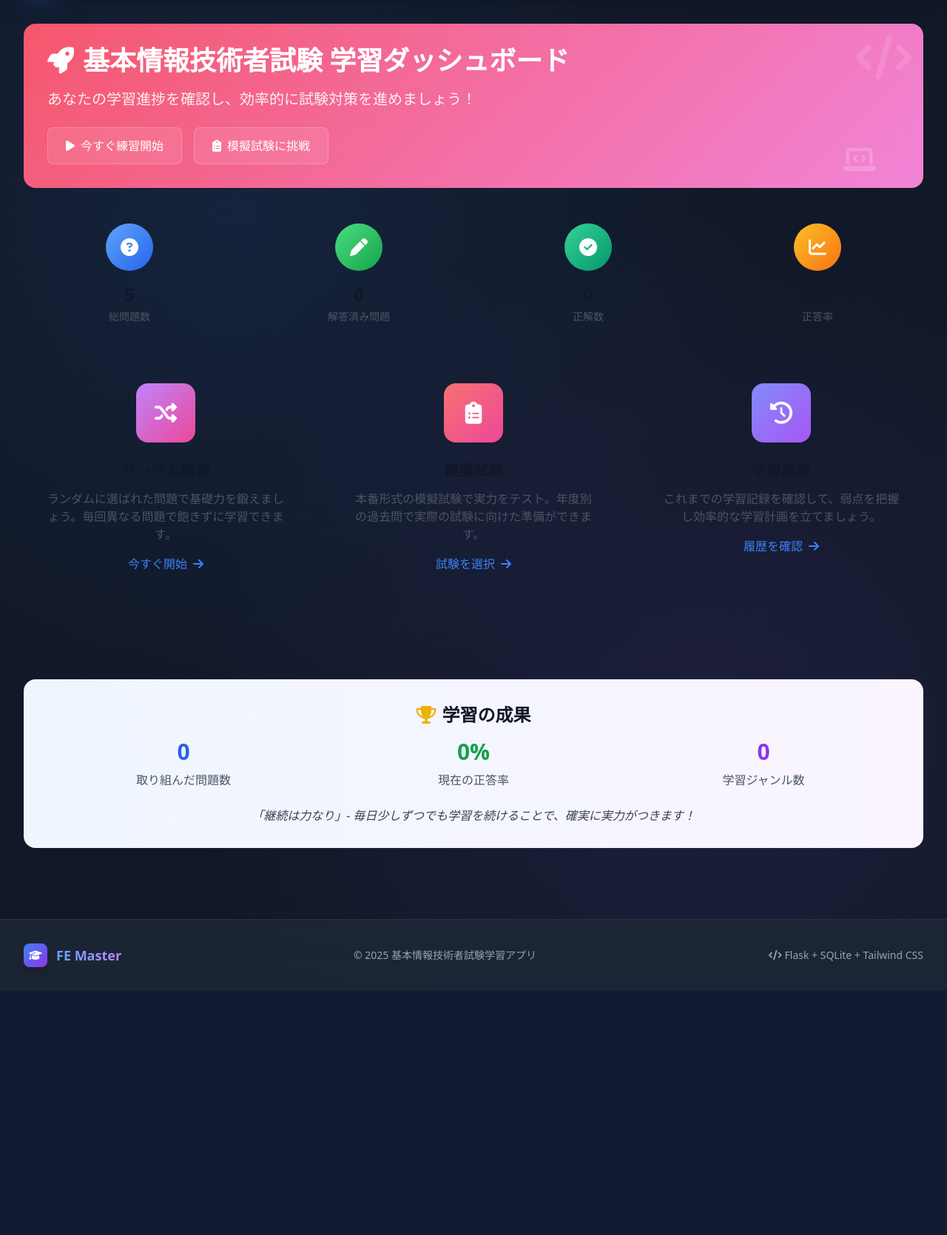
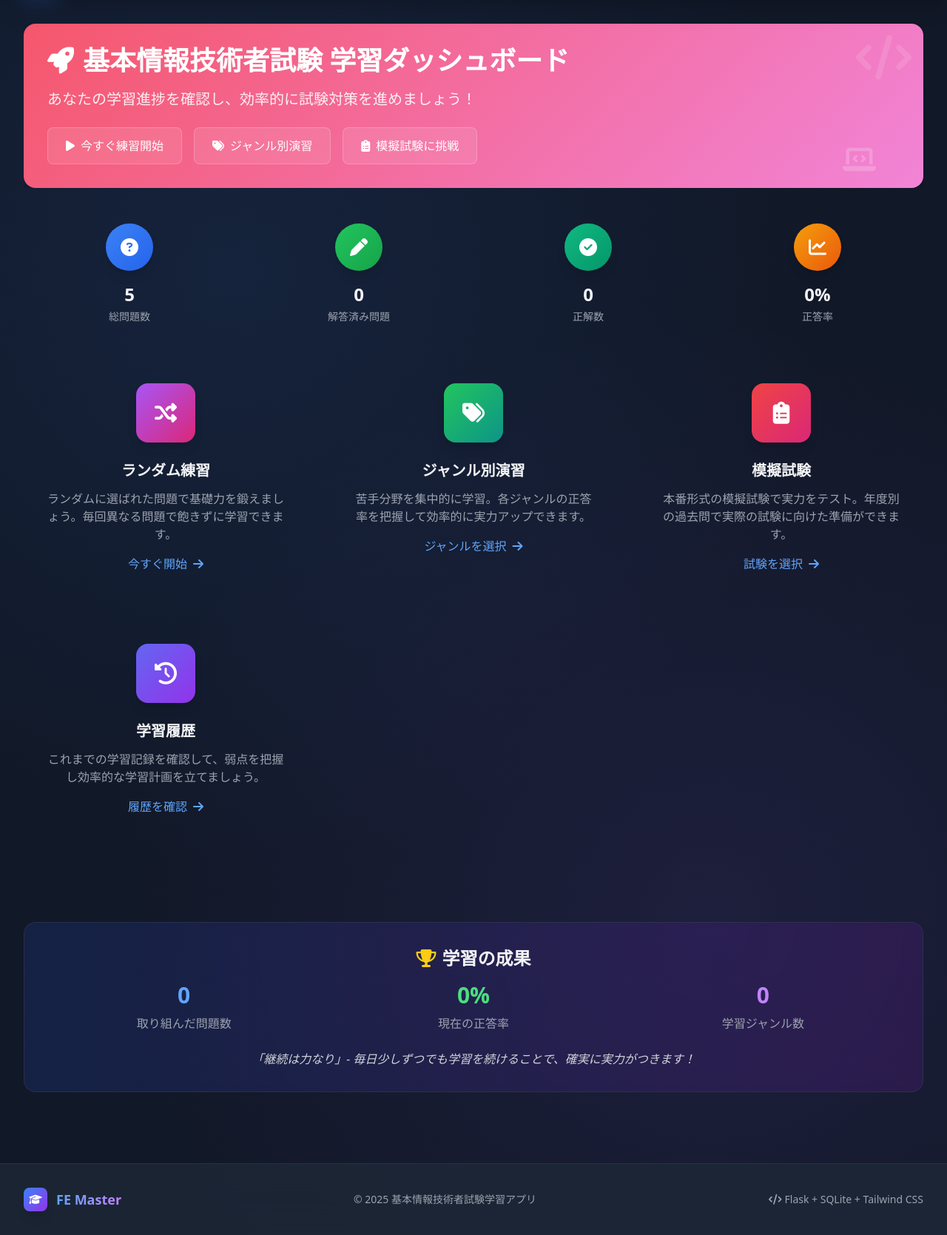
Before and after one commit to d01ki/FE-master, a Flask app: page / in a window 1280 px wide. Shown: the part 65-1734 px from the top of the page at 74% size. Before the commit the page ends 1372 px from the top, so only its background shows below. Run offline with Flask 3, Linux system fonts and the light colour scheme; data comes from the database, SQL or seed files in the repository; some libraries are stand-ins or nearby versions.

Commit message:
Update dashboard with dark theme and improved layout

```diff
--- a/templates/dashboard.html
+++ b/templates/dashboard.html
@@ -5,7 +5,7 @@
 {% block content %}
 <!-- Hero Section -->
 <div class="relative mb-12 overflow-hidden">
-    <div class="gradient-bg rounded-2xl p-8 text-white relative">
+    <div class="gradient-bg rounded-2xl p-8 text-white relative shadow-2xl">
         <div class="relative z-10">
             <div class="max-w-4xl">
                 <h1 class="text-4xl font-bold mb-4 animate-float">
@@ -18,6 +18,10 @@
                     <a href="{{ url_for('random_question') }}"
                        class="glass-effect px-6 py-3 rounded-lg hover:bg-white hover:bg-opacity-30 transition-all duration-300 transform hover:scale-105">
                         <i class="fas fa-play mr-2"></i>今すぐ練習開始
+                    </a>
+                    <a href="{{ url_for('genre_practice') }}"
+                       class="glass-effect px-6 py-3 rounded-lg hover:bg-white hover:bg-opacity-30 transition-all duration-300 transform hover:scale-105">
+                        <i class="fas fa-tags mr-2"></i>ジャンル別演習
                     </a>
                     <a href="{{ url_for('mock_exam') }}"
                        class="glass-effect px-6 py-3 rounded-lg hover:bg-white hover:bg-opacity-30 transition-all duration-300 transform hover:scale-105">
@@ -40,41 +44,41 @@
 <div class="grid grid-cols-1 sm:grid-cols-2 lg:grid-cols-4 gap-6 mb-12">
     <div class="card group">
         <div class="card-body text-center">
-            <div class="w-16 h-16 bg-gradient-to-br from-blue-400 to-blue-600 rounded-full flex items-center justify-center mx-auto mb-4 group-hover:scale-110 transition-transform duration-300">
+            <div class="w-16 h-16 bg-gradient-to-br from-blue-500 to-blue-600 rounded-full flex items-center justify-center mx-auto mb-4 group-hover:scale-110 transition-transform duration-300 shadow-lg">
                 <i class="fas fa-question-circle text-white text-2xl"></i>
             </div>
-            <h3 class="text-2xl font-bold text-gray-900 mb-1">{{ stats.total_questions }}</h3>
-            <p class="text-gray-600 text-sm">総問題数</p>
+            <h3 class="text-2xl font-bold text-gray-100 mb-1">{{ stats.total_questions }}</h3>
+            <p class="text-gray-400 text-sm">総問題数</p>
         </div>
     </div>
 
     <div class="card group">
         <div class="card-body text-center">
-            <div class="w-16 h-16 bg-gradient-to-br from-green-400 to-green-600 rounded-full flex items-center justify-center mx-auto mb-4 group-hover:scale-110 transition-transform duration-300">
+            <div class="w-16 h-16 bg-gradient-to-br from-green-500 to-green-600 rounded-full flex items-center justify-center mx-auto mb-4 group-hover:scale-110 transition-transform duration-300 shadow-lg">
                 <i class="fas fa-pen text-white text-2xl"></i>
             </div>
-            <h3 class="text-2xl font-bold text-gray-900 mb-1">{{ stats.total_answers }}</h3>
-            <p class="text-gray-600 text-sm">解答済み問題</p>
+            <h3 class="text-2xl font-bold text-gray-100 mb-1">{{ stats.total_answers }}</h3>
+            <p class="text-gray-400 text-sm">解答済み問題</p>
         </div>
     </div>
 
     <div class="card group">
         <div class="card-body text-center">
-            <div class="w-16 h-16 bg-gradient-to-br from-emerald-400 to-emerald-600 rounded-full flex items-center justify-center mx-auto mb-4 group-hover:scale-110 transition-transform duration-300">
+            <div class="w-16 h-16 bg-gradient-to-br from-emerald-500 to-emerald-600 rounded-full flex items-center justify-center mx-auto mb-4 group-hover:scale-110 transition-transform duration-300 shadow-lg">
                 <i class="fas fa-check-circle text-white text-2xl"></i>
             </div>
-            <h3 class="text-2xl font-bold text-gray-900 mb-1">{{ stats.correct_answers }}</h3>
-            <p class="text-gray-600 text-sm">正解数</p>
+            <h3 class="text-2xl font-bold text-gray-100 mb-1">{{ stats.correct_answers }}</h3>
+            <p class="text-gray-400 text-sm">正解数</p>
         </div>
     </div>
 
     <div class="card group">
         <div class="card-body text-center">
-            <div class="w-16 h-16 bg-gradient-to-br from-amber-400 to-orange-500 rounded-full flex items-center justify-center mx-auto mb-4 group-hover:scale-110 transition-transform duration-300">
+            <div class="w-16 h-16 bg-gradient-to-br from-amber-500 to-orange-600 rounded-full flex items-center justify-center mx-auto mb-4 group-hover:scale-110 transition-transform duration-300 shadow-lg">
                 <i class="fas fa-chart-line text-white text-2xl"></i>
             </div>
-            <h3 class="text-2xl font-bold text-gray-900 mb-1">{{ stats.accuracy_rate }}%</h3>
-            <p class="text-gray-600 text-sm">正答率</p>
+            <h3 class="text-2xl font-bold text-gray-100 mb-1">{{ stats.accuracy_rate }}%</h3>
+            <p class="text-gray-400 text-sm">正答率</p>
         </div>
     </div>
 </div>
@@ -82,37 +86,56 @@
 <!-- Action Cards -->
 <div class="grid grid-cols-1 md:grid-cols-3 gap-8 mb-12">
     <a href="{{ url_for('random_question') }}" class="group block">
-        <div class="card h-full">
+        <div class="card h-full group-hover:shadow-purple-500/10">
             <div class="card-body text-center p-8">
-                <div class="w-20 h-20 bg-gradient-to-br from-purple-400 to-pink-500 rounded-2xl flex items-center justify-center mx-auto mb-6 group-hover:rotate-12 transition-transform duration-300">
+                <div class="w-20 h-20 bg-gradient-to-br from-purple-500 to-pink-600 rounded-2xl flex items-center justify-center mx-auto mb-6 group-hover:rotate-12 transition-transform duration-300 shadow-lg">
                     <i class="fas fa-random text-white text-3xl"></i>
                 </div>
-                <h3 class="text-xl font-bold text-gray-900 mb-3 group-hover:text-primary transition-colors duration-300">
+                <h3 class="text-xl font-bold text-gray-100 mb-3 group-hover:text-blue-400 transition-colors duration-300">
                     ランダム練習
                 </h3>
-                <p class="text-gray-600 mb-4">
+                <p class="text-gray-400 mb-4">
                     ランダムに選ばれた問題で基礎力を鍛えましょう。毎回異なる問題で飽きずに学習できます。
                 </p>
-                <span class="inline-flex items-center text-primary font-medium group-hover:underline">
+                <span class="inline-flex items-center text-blue-400 font-medium group-hover:underline">
                     今すぐ開始 <i class="fas fa-arrow-right ml-2 group-hover:translate-x-1 transition-transform duration-300"></i>
                 </span>
             </div>
         </div>
     </a>
 
+    <a href="{{ url_for('genre_practice') }}" class="group block">
+        <div class="card h-full group-hover:shadow-green-500/10">
+            <div class="card-body text-center p-8">
+                <div class="w-20 h-20 bg-gradient-to-br from-green-500 to-teal-600 rounded-2xl flex items-center justify-center mx-auto mb-6 group-hover:rotate-12 transition-transform duration-300 shadow-lg">
+                    <i class="fas fa-tags text-white text-3xl"></i>
+                </div>
+                <h3 class="text-xl font-bold text-gray-100 mb-3 group-hover:text-blue-400 transition-colors duration-300">
+                    ジャンル別演習
+                </h3>
+                <p class="text-gray-400 mb-4">
+                    苦手分野を集中的に学習。各ジャンルの正答率を把握して効率的に実力アップできます。
+                </p>
+                <span class="inline-flex items-center text-blue-400 font-medium group-hover:underline">
+                    ジャンルを選択 <i class="fas fa-arrow-right ml-2 group-hover:translate-x-1 transition-transform duration-300"></i>
+                </span>
+            </div>
+        </div>
+    </a>
+
     <a href="{{ url_for('mock_exam') }}" class="group block">
-        <div class="card h-full">
+        <div class="card h-full group-hover:shadow-red-500/10">
             <div class="card-body text-center p-8">
-                <div class="w-20 h-20 bg-gradient-to-br from-red-400 to-pink-500 rounded-2xl flex items-center justify-center mx-auto mb-6 group-hover:rotate-12 transition-transform duration-300">
+                <div class="w-20 h-20 bg-gradient-to-br from-red-500 to-pink-600 rounded-2xl flex items-center justify-center mx-auto mb-6 group-hover:rotate-12 transition-transform duration-300 shadow-lg">
                     <i class="fas fa-clipboard-list text-white text-3xl"></i>
                 </div>
-                <h3 class="text-xl font-bold text-gray-900 mb-3 group-hover:text-primary transition-colors duration-300">
+                <h3 class="text-xl font-bold text-gray-100 mb-3 group-hover:text-blue-400 transition-colors duration-300">
                     模擬試験
                 </h3>
-                <p class="text-gray-600 mb-4">
+                <p class="text-gray-400 mb-4">
                     本番形式の模擬試験で実力をテスト。年度別の過去問で実際の試験に向けた準備ができます。
                 </p>
-                <span class="inline-flex items-center text-primary font-medium group-hover:underline">
+                <span class="inline-flex items-center text-blue-400 font-medium group-hover:underline">
                     試験を選択 <i class="fas fa-arrow-right ml-2 group-hover:translate-x-1 transition-transform duration-300"></i>
                 </span>
             </div>
@@ -120,18 +143,18 @@
     </a>
 
     <a href="{{ url_for('history') }}" class="group block">
-        <div class="card h-full">
+        <div class="card h-full group-hover:shadow-indigo-500/10">
             <div class="card-body text-center p-8">
-                <div class="w-20 h-20 bg-gradient-to-br from-indigo-400 to-purple-500 rounded-2xl flex items-center justify-center mx-auto mb-6 group-hover:rotate-12 transition-transform duration-300">
+                <div class="w-20 h-20 bg-gradient-to-br from-indigo-500 to-purple-600 rounded-2xl flex items-center justify-center mx-auto mb-6 group-hover:rotate-12 transition-transform duration-300 shadow-lg">
                     <i class="fas fa-history text-white text-3xl"></i>
                 </div>
-                <h3 class="text-xl font-bold text-gray-900 mb-3 group-hover:text-primary transition-colors duration-300">
+                <h3 class="text-xl font-bold text-gray-100 mb-3 group-hover:text-blue-400 transition-colors duration-300">
                     学習履歴
                 </h3>
-                <p class="text-gray-600 mb-4">
+                <p class="text-gray-400 mb-4">
                     これまでの学習記録を確認して、弱点を把握し効率的な学習計画を立てましょう。
                 </p>
-                <span class="inline-flex items-center text-primary font-medium group-hover:underline">
+                <span class="inline-flex items-center text-blue-400 font-medium group-hover:underline">
                     履歴を確認 <i class="fas fa-arrow-right ml-2 group-hover:translate-x-1 transition-transform duration-300"></i>
                 </span>
             </div>
@@ -144,9 +167,9 @@
     <!-- Genre Statistics -->
     {% if stats.genre_stats %}
     <div class="card">
-        <div class="card-header">
-            <h2 class="text-xl font-bold text-gray-900 flex items-center">
-                <i class="fas fa-chart-pie text-primary mr-3"></i>
+        <div class="card-header bg-gray-750 border-gray-600">
+            <h2 class="text-xl font-bold text-gray-100 flex items-center">
+                <i class="fas fa-chart-pie text-blue-400 mr-3"></i>
                 ジャンル別正答率
             </h2>
         </div>
@@ -156,25 +179,30 @@
                 {% set accuracy = (genre_stat.correct / genre_stat.total * 100) | round(1) if genre_stat.total > 0 else 0 %}
                 <div class="group">
                     <div class="flex justify-between items-center mb-2">
-                        <span class="font-medium text-gray-900">{{ genre_stat.genre }}</span>
+                        <span class="font-medium text-gray-100">{{ genre_stat.genre }}</span>
                         <div class="text-right">
-                            <span class="text-sm font-bold {% if accuracy >= 80 %}text-green-600{% elif accuracy >= 60 %}text-yellow-600{% else %}text-red-600{% endif %}">
+                            <span class="text-sm font-bold {% if accuracy >= 80 %}text-green-400{% elif accuracy >= 60 %}text-yellow-400{% else %}text-red-400{% endif %}">
                                 {{ accuracy }}%
                             </span>
-                            <span class="text-xs text-gray-500 block">
+                            <span class="text-xs text-gray-400 block">
                                 {{ genre_stat.correct }}/{{ genre_stat.total }}問
                             </span>
                         </div>
                     </div>
-                    <div class="w-full bg-gray-200 rounded-full h-3 overflow-hidden">
+                    <div class="w-full bg-gray-700 rounded-full h-3 overflow-hidden">
                         <div class="h-3 rounded-full transition-all duration-1000 ease-out group-hover:scale-105
-                                    {% if accuracy >= 80 %}bg-gradient-to-r from-green-400 to-green-600
-                                    {% elif accuracy >= 60 %}bg-gradient-to-r from-yellow-400 to-orange-500
-                                    {% else %}bg-gradient-to-r from-red-400 to-red-600{% endif %}"
+                                    {% if accuracy >= 80 %}bg-gradient-to-r from-green-500 to-green-600
+                                    {% elif accuracy >= 60 %}bg-gradient-to-r from-yellow-500 to-orange-600
+                                    {% else %}bg-gradient-to-r from-red-500 to-red-600{% endif %}"
                              style="width: {{ accuracy }}%"></div>
                     </div>
                 </div>
                 {% endfor %}
+            </div>
+            <div class="mt-6 text-center">
+                <a href="{{ url_for('genre_practice') }}" class="btn btn-primary">
+                    <i class="fas fa-tags mr-2"></i>ジャンル別演習を開始
+                </a>
             </div>
         </div>
     </div>
@@ -183,32 +211,32 @@
     <!-- Recent History -->
     {% if stats.recent_history %}
     <div class="card">
-        <div class="card-header">
-            <h2 class="text-xl font-bold text-gray-900 flex items-center">
-                <i class="fas fa-clock text-primary mr-3"></i>
+        <div class="card-header bg-gray-750 border-gray-600">
+            <h2 class="text-xl font-bold text-gray-100 flex items-center">
+                <i class="fas fa-clock text-blue-400 mr-3"></i>
                 最近の学習履歴
             </h2>
         </div>
         <div class="card-body">
             <div class="space-y-4 max-h-96 overflow-y-auto">
                 {% for history in stats.recent_history[:10] %}
-                <div class="flex items-start space-x-4 p-4 bg-gray-50 rounded-lg hover:bg-gray-100 transition-colors duration-200">
+                <div class="flex items-start space-x-4 p-4 bg-gray-700/50 rounded-lg hover:bg-gray-700 transition-colors duration-200">
                     <div class="flex-shrink-0 mt-1">
                         {% if history.is_correct %}
-                            <div class="w-8 h-8 bg-green-100 rounded-full flex items-center justify-center">
-                                <i class="fas fa-check text-green-600 text-sm"></i>
+                            <div class="w-8 h-8 bg-green-500/20 rounded-full flex items-center justify-center">
+                                <i class="fas fa-check text-green-400 text-sm"></i>
                             </div>
                         {% else %}
-                            <div class="w-8 h-8 bg-red-100 rounded-full flex items-center justify-center">
-                                <i class="fas fa-times text-red-600 text-sm"></i>
+                            <div class="w-8 h-8 bg-red-500/20 rounded-full flex items-center justify-center">
+                                <i class="fas fa-times text-red-400 text-sm"></i>
                             </div>
                         {% endif %}
                     </div>
                     <div class="flex-1 min-w-0">
-                        <p class="text-sm text-gray-900 line-clamp-2 mb-1">
+                        <p class="text-sm text-gray-100 line-clamp-2 mb-1">
                             {{ history.question_text[:80] }}{% if history.question_text|length > 80 %}...{% endif %}
                         </p>
-                        <p class="text-xs text-gray-500">
+                        <p class="text-xs text-gray-400">
                             <i class="fas fa-calendar-alt mr-1"></i>
                             {{ history.answered_at }}
                         </p>
@@ -230,13 +258,13 @@
 {% if stats.total_questions == 0 %}
 <div class="text-center py-16">
     <div class="max-w-md mx-auto">
-        <div class="w-32 h-32 bg-gradient-to-br from-gray-100 to-gray-200 rounded-full flex items-center justify-center mx-auto mb-8">
+        <div class="w-32 h-32 bg-gradient-to-br from-gray-700 to-gray-800 rounded-full flex items-center justify-center mx-auto mb-8">
             <i class="fas fa-box-open text-6xl text-gray-400"></i>
         </div>
-        <h3 class="text-2xl font-bold text-gray-900 mb-4">問題が登録されていません</h3>
-        <p class="text-gray-600 mb-8">
+        <h3 class="text-2xl font-bold text-gray-100 mb-4">問題が登録されていません</h3>
+        <p class="text-gray-400 mb-8">
             学習を開始するには、まず問題データをアップロードする必要があります。<br>
-            管理画面からPDFやJSONファイルをアップロードしてください。
+            管理画面からJSONファイルをアップロードしてください。
         </p>
         <div class="space-y-4">
             <a href="{{ url_for('admin_login') }}" class="btn btn-primary">
@@ -253,27 +281,27 @@
 
 <!-- Quick Stats Footer -->
 {% if stats.total_questions > 0 %}
-<div class="mt-16 bg-gradient-to-r from-blue-50 to-purple-50 rounded-2xl p-8">
+<div class="mt-16 bg-gradient-to-r from-blue-900/30 to-purple-900/30 rounded-2xl p-8 border border-gray-700/50 backdrop-blur-sm">
     <div class="text-center">
-        <h3 class="text-2xl font-bold text-gray-900 mb-4">
-            <i class="fas fa-trophy text-yellow-500 mr-2"></i>学習の成果
+        <h3 class="text-2xl font-bold text-gray-100 mb-4">
+            <i class="fas fa-trophy text-yellow-400 mr-2"></i>学習の成果
         </h3>
         <div class="grid grid-cols-1 md:grid-cols-3 gap-6">
             <div class="text-center">
-                <div class="text-3xl font-bold text-blue-600 mb-2">{{ stats.total_answers }}</div>
-                <p class="text-gray-600">取り組んだ問題数</p>
+                <div class="text-3xl font-bold text-blue-400 mb-2">{{ stats.total_answers }}</div>
+                <p class="text-gray-400">取り組んだ問題数</p>
             </div>
             <div class="text-center">
-                <div class="text-3xl font-bold text-green-600 mb-2">{{ stats.accuracy_rate }}%</div>
-                <p class="text-gray-600">現在の正答率</p>
+                <div class="text-3xl font-bold text-green-400 mb-2">{{ stats.accuracy_rate }}%</div>
+                <p class="text-gray-400">現在の正答率</p>
             </div>
             <div class="text-center">
-                <div class="text-3xl font-bold text-purple-600 mb-2">{{ stats.genre_stats|length }}</div>
-                <p class="text-gray-600">学習ジャンル数</p>
+                <div class="text-3xl font-bold text-purple-400 mb-2">{{ stats.genre_stats|length }}</div>
+                <p class="text-gray-400">学習ジャンル数</p>
             </div>
         </div>
         <div class="mt-6">
-            <p class="text-gray-700 italic">
+            <p class="text-gray-300 italic">
                 「継続は力なり」- 毎日少しずつでも学習を続けることで、確実に実力がつきます！
             </p>
         </div>
@@ -297,7 +325,7 @@ document.addEventListener('DOMContentLoaded', function() {
     });
 
     // Counter animation for stats
-    const counters = document.querySelectorAll('.text-2xl.font-bold');
+    const counters = document.querySelectorAll('.text-2xl.font-bold, .text-3xl.font-bold');
     counters.forEach(counter => {
         const target = parseInt(counter.textContent);
         if (!isNaN(target)) {
@@ -314,6 +342,18 @@ document.addEventListener('DOMContentLoaded', function() {
             }, 50);
         }
     });
+
+    // Add hover effects to action cards
+    const actionCards = document.querySelectorAll('.group.block');
+    actionCards.forEach(card => {
+        card.addEventListener('mouseenter', function() {
+            this.style.transform = 'translateY(-8px)';
+        });
+
+        card.addEventListener('mouseleave', function() {
+            this.style.transform = 'translateY(0)';
+        });
+    });
 });
 </script>
 {% endblock %}
```
